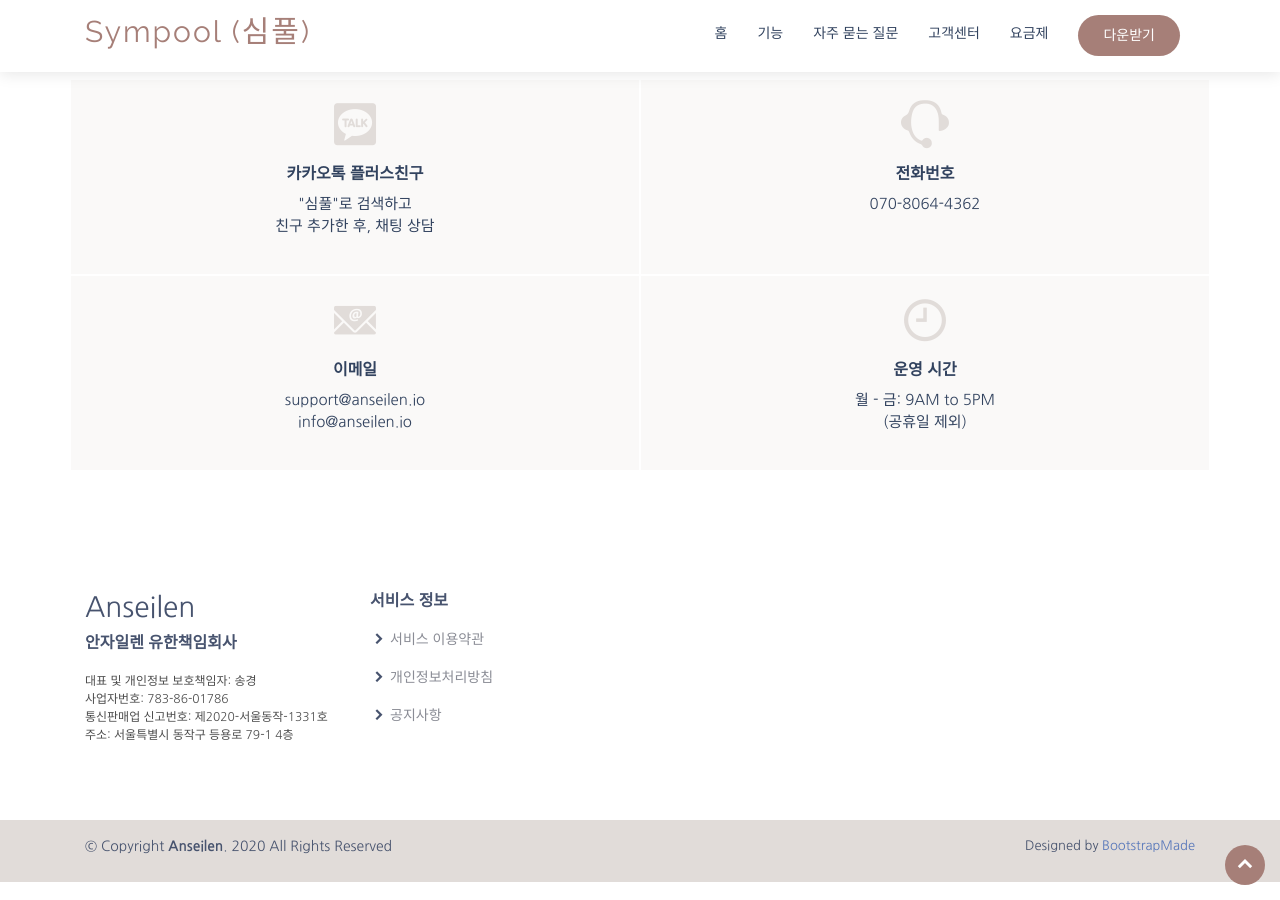
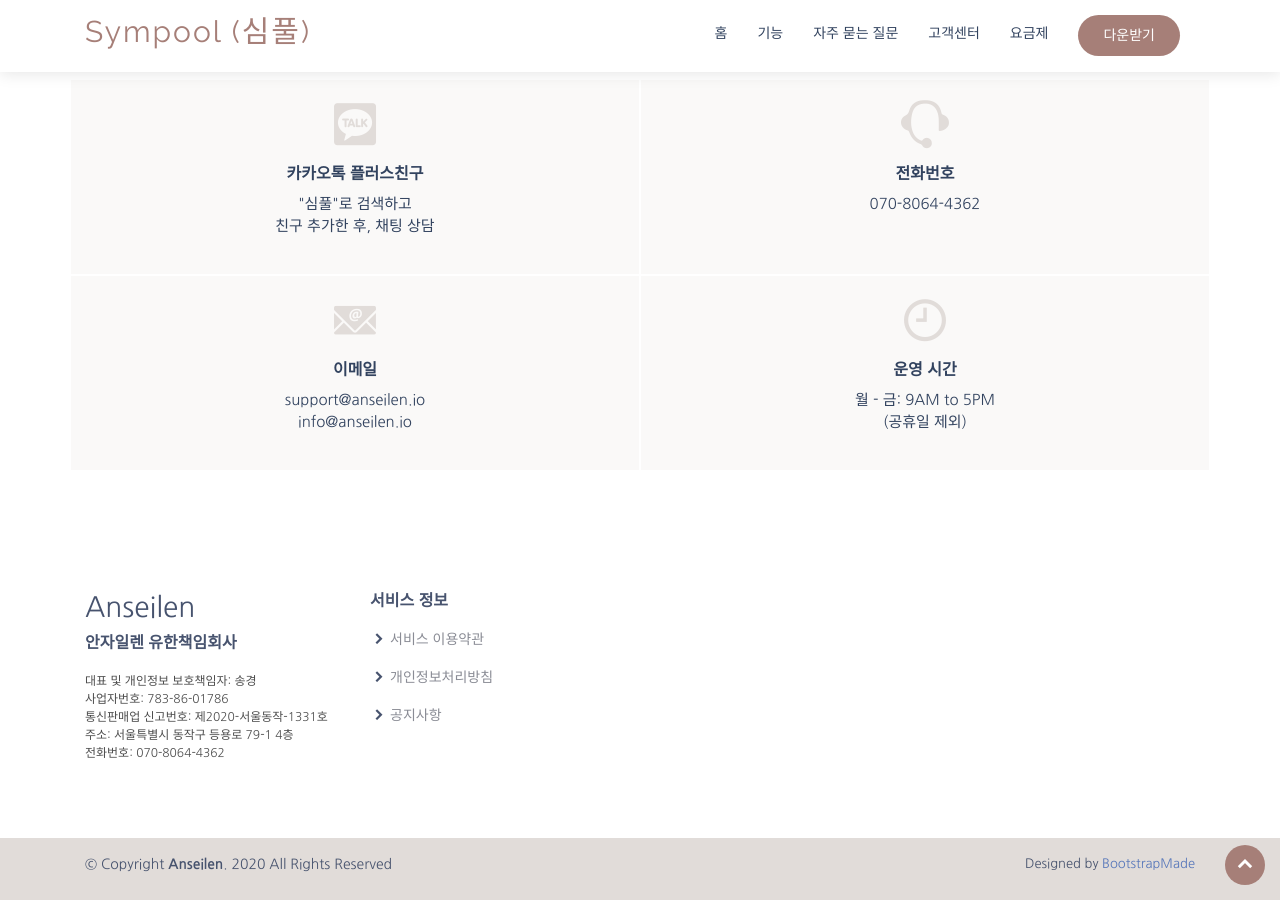
Before and after one commit to Anseilen/anseilen.github.io, a Jekyll site: the page built from index.html, in a window 1280 px wide and 900 px high, scrolled down 3793 px. Built offline with Jekyll 4.4.1, drawn with Linux system fonts in a browser that asks for light colours.

Commit message:
footer에 전화번호 다시 포함

```diff
--- a/_includes/footer.html
+++ b/_includes/footer.html
@@ -11,7 +11,8 @@
         대표 및 개인정보 보호책임자: 송경<br>
         사업자번호: 783-86-01786<br>
         통신판매업 신고번호: 제2020-서울동작-1331호<br>
-        주소: 서울특별시 동작구 등용로 79-1 4층
+        주소: 서울특별시 동작구 등용로 79-1 4층<br>
+        전화번호: 070-8064-4362
       </p>
       </div>
 
```
